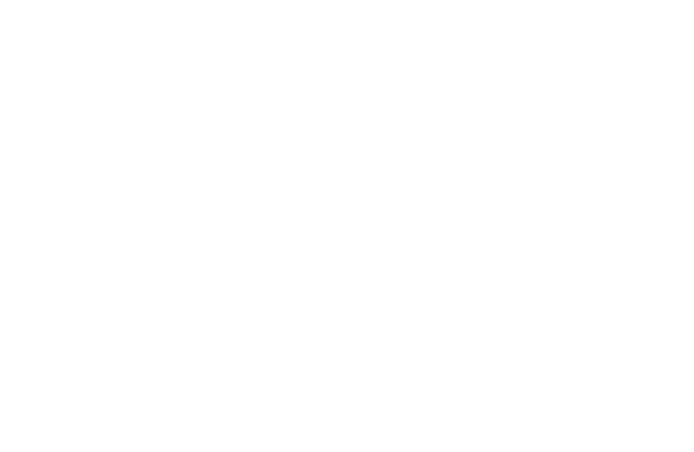
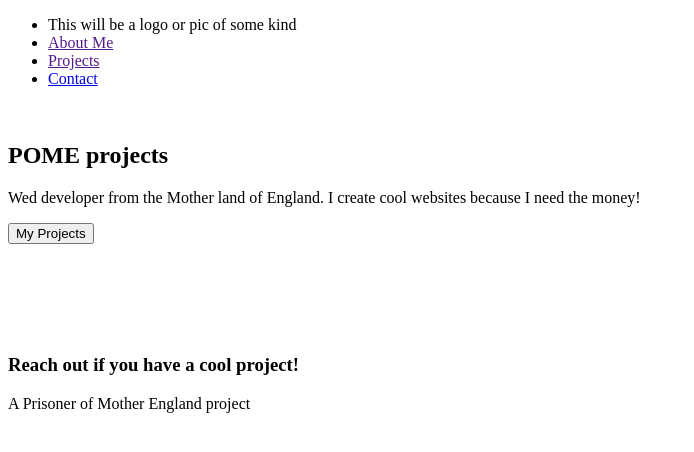
Before and after one commit to prickards/portfolio-project, a plain HTML site: page index.html in a window 1280 px wide. Shown: the whole page, without its empty margins (0-694 px from the left). Drawn offline with Linux system fonts and the light colour scheme.

Commit message:
First HTML draft, need to add some links, basic structure complete, ready to begin CSS.

```diff
--- a/index.html
+++ b/index.html
@@ -3,13 +3,66 @@
     <head>
         <meta charset="utf-8">
         <link rel="stylesheet" type="text/css" href="/style.css">
-        <title>Pete's Portfolio</title>
+        <title>POME Portfolio</title>
     </head>
     <body>
         <!--Naivagtion section-->
-        <nav></nav>
-        <main></main>
-        <footer></footer>
+        <nav>
+            <ul>
+                <li>This will be a logo or pic of some kind</li>
+                <li><a href="">About Me</a></li>
+                <li><a href="">Projects</a></li>
+                <li><a href=".contact_sec">Contact</a></li>
+            </ul>
+        </nav>
+
+        <main>
+            <section class="banner">
+
+                <div class="profile_pic">
+                    <a href=""><img src="" alt=""></a>
+                </div>
+
+                <div class="">
+                    <h1>POME projects</h1>
+                    <p>Wed developer from the Mother land of England. I create cool websites because I need the money!</p>
+                    <button>My Projects</button>
+                </div>
+
+                <!--This section will contain the hidden portfolio example that will appear once the user clicks my button-->
+                <article class="projects_cont">
+                    <div class="poject_one">
+                        <img src="" alt="">
+                        <h3></h3>
+                        <p></p>
+                    </div>
+                    <div class="poject_two">
+                        <img src="" alt="">
+                        <h3></h3>
+                        <p></p>
+                    </div>
+                    <div class="poject_tree">
+                        <img src="" alt="">
+                        <h3></h3>
+                        <p></p>
+                    </div>
+                </article>
+            </section>
+
+            <Section class="skills">
+                <!--Will add logos here for relavent skills-->
+            </Section>
+
+            <section class="contact_sec">
+                <h3>Reach out if you have a cool project!</h3>
+                <!--Will add logo's here for contact methods -->
+            </section>
+
+        </main>
+
+        <footer>
+            <span>A Prisoner of Mother England project</span>
+        </footer>
         <script src="/script.js"></script>
     </body>
 </html>
```
